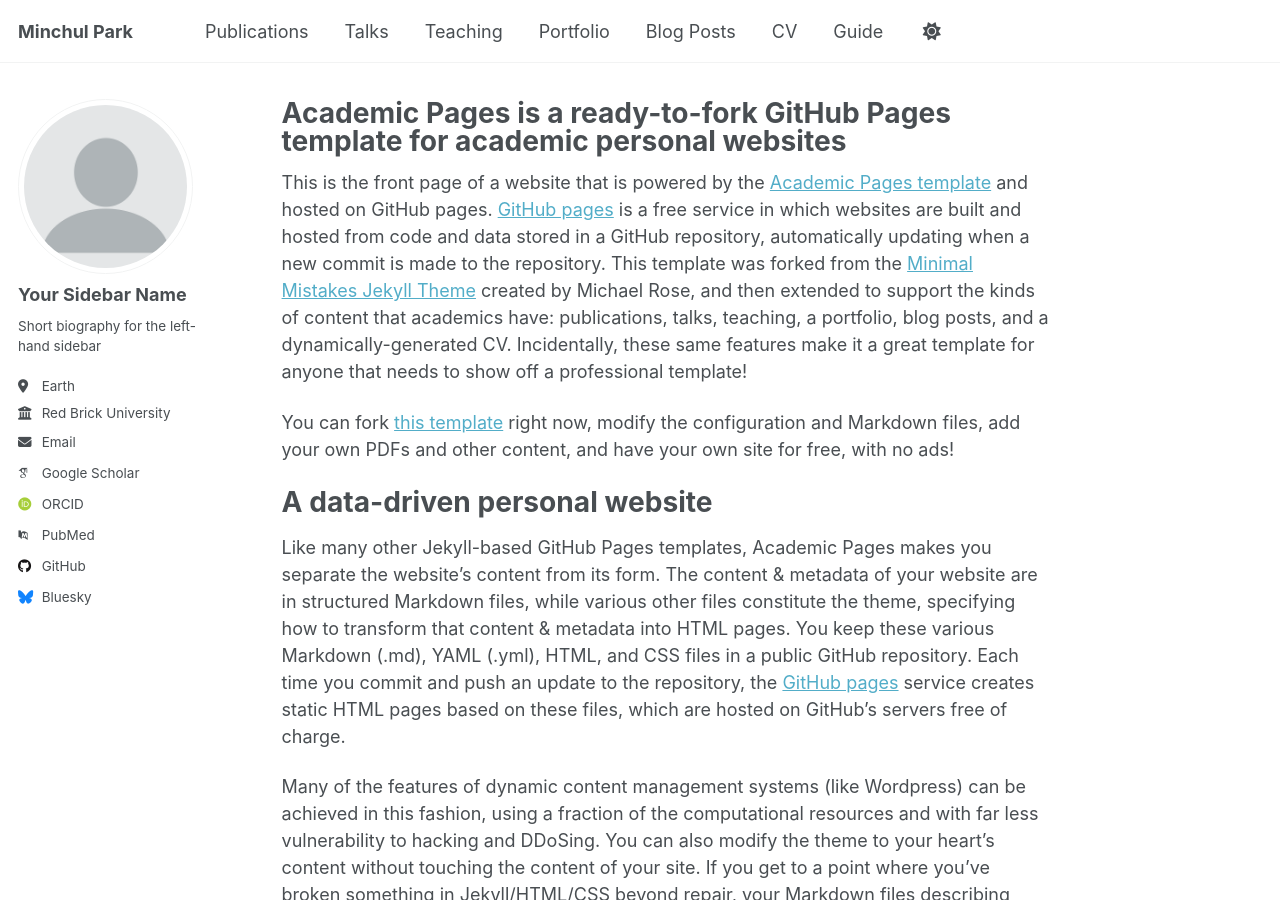
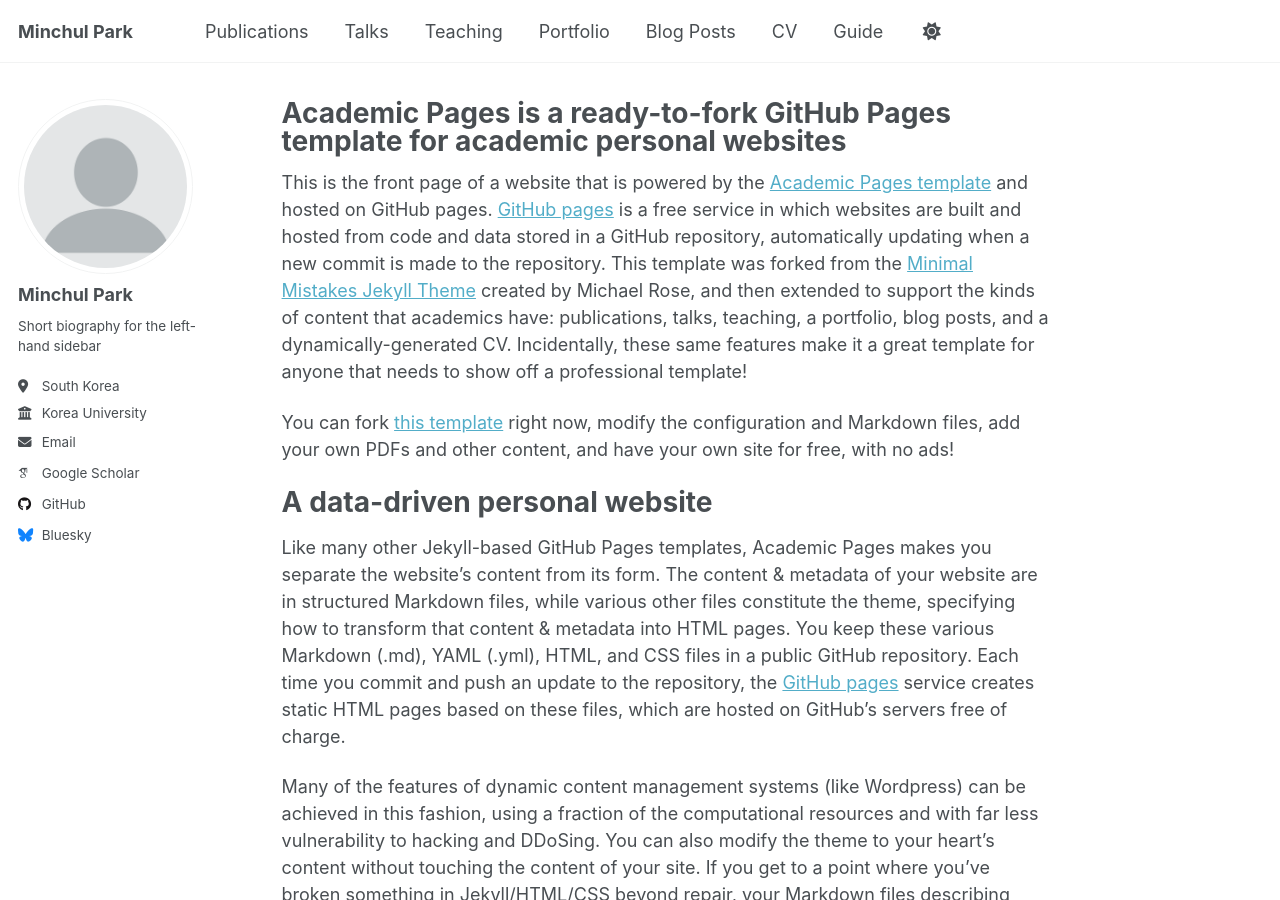
Before and after one commit to econompark/econompark.github.io, a Jekyll site: the page built from _pages/about.md, in a window 1280 px wide and 900 px high. Built offline with Jekyll 4.4.1, drawn with Linux system fonts in a browser that asks for light colours; some web fonts are replaced; a script that is not in the unit is left out.

Commit message:
Update _config.yml

```diff
--- a/_config.yml
+++ b/_config.yml
@@ -23,23 +23,23 @@ repository               : "academicpages/academicpages.github.io"
 author:
   # Biographic information
   avatar           : "profile.png"
-  name             : "Your Sidebar Name"
+  name             : "Minchul Park"
   pronouns         : # example: "she/her"
   bio              : "Short biography for the left-hand sidebar"
-  location         : "Earth"
-  employer         : "Red Brick University"
+  location         : "South Korea"
+  employer         : "Korea University"
   uri              : # URL
-  email            : "none@example.org"
+  email            : "minchul1352@korea.ac.kr"
 
   # Academic websites
   academia         : # URL
   arxiv            : # URL - Update with the correct link to your profile
-  googlescholar    : "https://scholar.google.com/citations?user=PS_CX0AAAAAJ"
+  googlescholar    : "https://scholar.google.co.kr/citations?user=xNnjWjMAAAAJ&hl=ko&oi=sra"
   inspire-hep      : # URL
   impactstory      : # URL
-  orcid            : "http://orcid.org/yourorcidurl"
+  orcid            : #
   semantic         : # URL
-  pubmed           : "https://www.ncbi.nlm.nih.gov/pubmed/?term=john+snow"
+  pubmed           : #
   researchgate     : # URL
   scopus           : # URL
 
```
